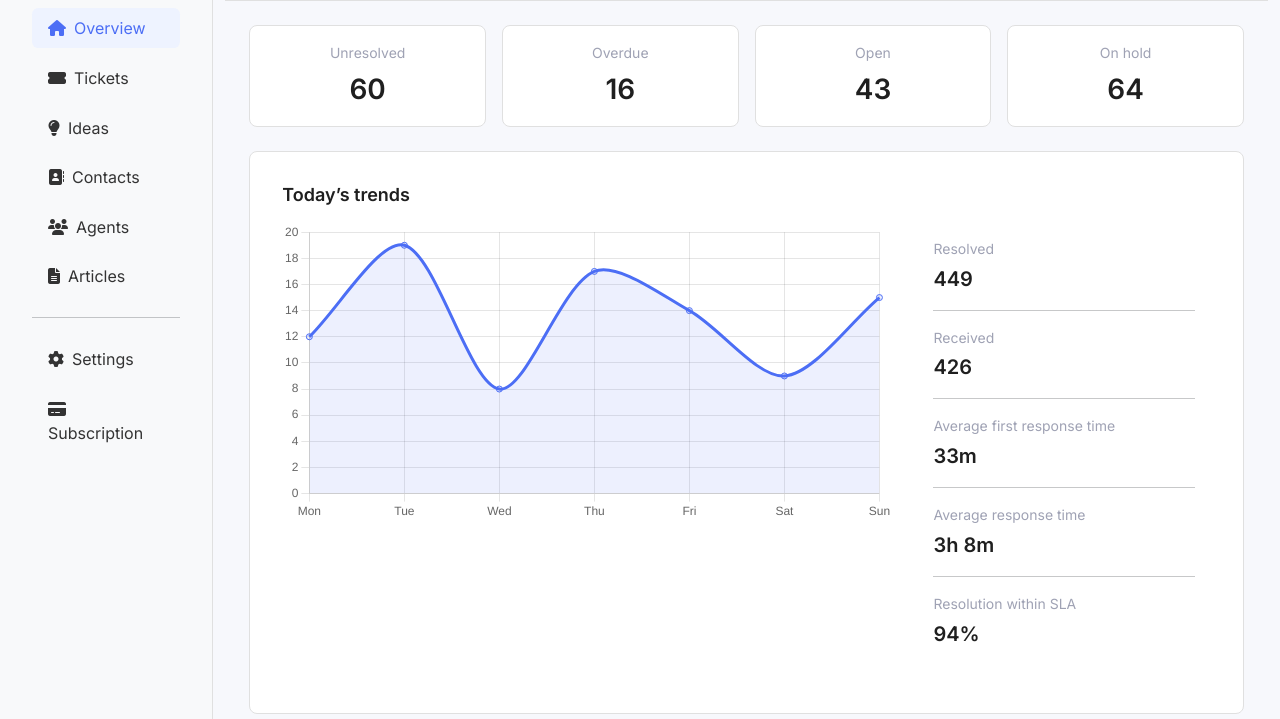
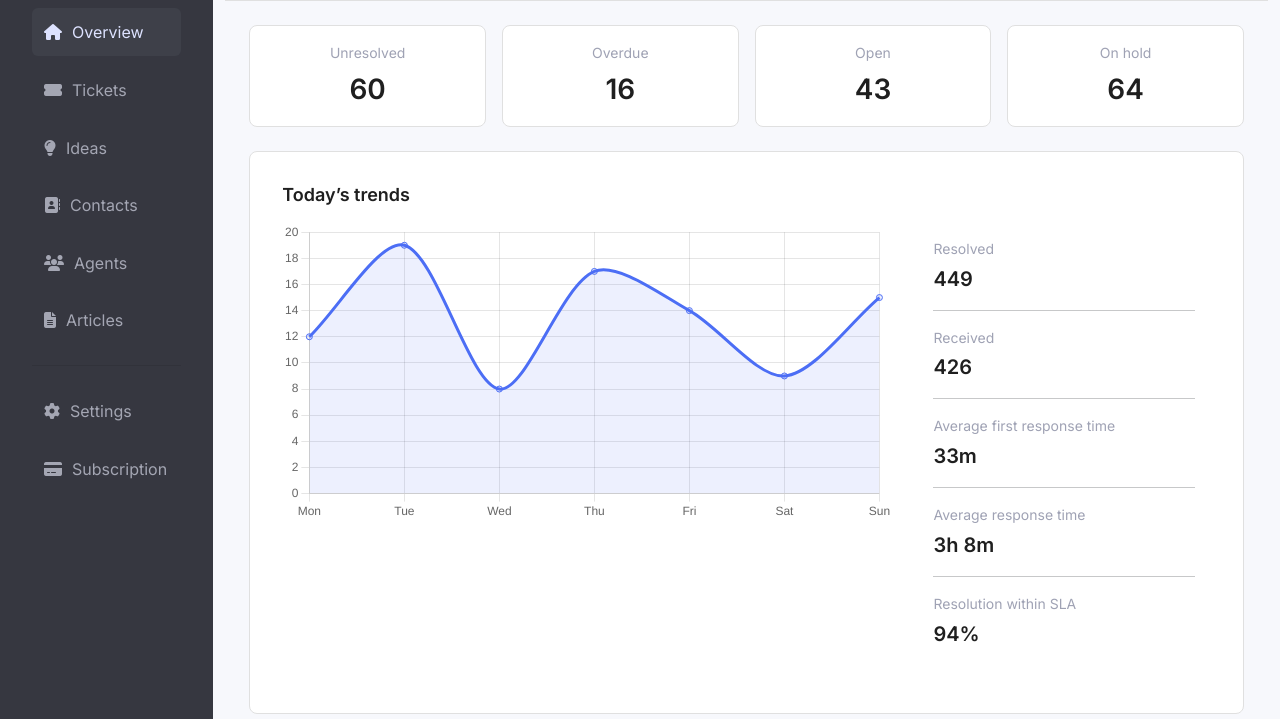
Before and after one commit to mudlbum/bootstrap, a website: page public/index.html in a window 1280 px wide. Shown: the part 94-813 px from the top of the page. Drawn offline with nearby package versions, Linux system fonts and the light colour scheme.

Commit message:
2nd update

```diff
--- a/public/index.html
+++ b/public/index.html
@@ -28,50 +28,50 @@
     <!-- Container for full-width layout -->
     <div class="container-fluid">
       <div class="row">
-        <!-- Sidebar -->
-        <nav class="col-12 col-md-3 col-lg-2 bg-light sidebar">
+        <!-- Sidebar Section -->
+        <nav class="col-12 col-md-3 col-lg-2 sidebar">
           <h4 class="px-3 mb-4">Dashboard Kit</h4>
           <ul class="nav flex-column px-3">
             <li class="nav-item">
-              <a class="nav-link active" href="#"
-                ><i class="fas fa-home me-2"></i>Overview</a
-              >
+              <a class="nav-link active" href="#">
+                <i class="fas fa-home"></i> Overview
+              </a>
             </li>
             <li class="nav-item">
-              <a class="nav-link" href="#"
-                ><i class="fas fa-ticket-alt me-2"></i>Tickets</a
-              >
+              <a class="nav-link" href="#">
+                <i class="fas fa-ticket-alt"></i> Tickets
+              </a>
             </li>
             <li class="nav-item">
-              <a class="nav-link" href="#"
-                ><i class="fas fa-lightbulb me-2"></i>Ideas</a
-              >
+              <a class="nav-link" href="#">
+                <i class="fas fa-lightbulb"></i> Ideas
+              </a>
             </li>
             <li class="nav-item">
-              <a class="nav-link" href="#"
-                ><i class="fas fa-address-book me-2"></i>Contacts</a
-              >
+              <a class="nav-link" href="#">
+                <i class="fas fa-address-book"></i> Contacts
+              </a>
             </li>
             <li class="nav-item">
-              <a class="nav-link" href="#"
-                ><i class="fas fa-users me-2"></i>Agents</a
-              >
+              <a class="nav-link" href="#">
+                <i class="fas fa-users"></i> Agents
+              </a>
             </li>
             <li class="nav-item">
-              <a class="nav-link" href="#"
-                ><i class="fas fa-file-alt me-2"></i>Articles</a
-              >
+              <a class="nav-link" href="#">
+                <i class="fas fa-file-alt"></i> Articles
+              </a>
             </li>
             <hr />
             <li class="nav-item">
-              <a class="nav-link" href="#"
-                ><i class="fas fa-cog me-2"></i>Settings</a
-              >
+              <a class="nav-link" href="#">
+                <i class="fas fa-cog"></i> Settings
+              </a>
             </li>
             <li class="nav-item">
-              <a class="nav-link" href="#"
-                ><i class="fas fa-credit-card me-2"></i>Subscription</a
-              >
+              <a class="nav-link" href="#">
+                <i class="fas fa-credit-card"></i> Subscription
+              </a>
             </li>
           </ul>
         </nav>
@@ -79,7 +79,9 @@
         <!-- Main Content -->
         <main class="col-12 col-md-9 col-lg-10 py-4">
           <!-- Top Nav / Header -->
-          <div class="top-nav d-flex justify-content-between align-items-center">
+          <div
+            class="top-nav d-flex justify-content-between align-items-center"
+          >
             <h2 class="m-0">Overview</h2>
             <div class="user-info">
               <div class="user-avatar"></div>
@@ -141,7 +143,9 @@
                       </div>
                       <hr />
                       <div class="data-item">
-                        <span class="data-label">Average first response time</span>
+                        <span class="data-label"
+                          >Average first response time</span
+                        >
                         <span class="data-value">33m</span>
                       </div>
                       <hr />
@@ -191,21 +195,34 @@
                     <h5 class="card-title">Tasks</h5>
                     <div class="task-item">
                       <span>Finish ticket update</span>
-                      <span><span class="badge-status bg-warning text-dark">In progress</span></span>
+                      <span
+                        ><span class="badge-status bg-warning text-dark"
+                          >In progress</span
+                        ></span
+                      >
                     </div>
                     <div class="task-item">
                       <span>Create new ticket example</span>
-                      <span><span class="badge-status bg-secondary text-white">New</span></span>
+                      <span
+                        ><span class="badge-status bg-secondary text-white"
+                          >New</span
+                        ></span
+                      >
                     </div>
                     <div class="task-item">
                       <span>Update ticket report</span>
-                      <span><span class="badge-status bg-success text-white">Done</span></span>
+                      <span
+                        ><span class="badge-status bg-success text-white"
+                          >Done</span
+                        ></span
+                      >
                     </div>
                   </div>
                 </div>
               </div>
             </div>
-          </div> <!-- End p-4 -->
+          </div>
+          <!-- End p-4 -->
         </main>
       </div>
     </div>
@@ -220,32 +237,32 @@
 
     <!-- Chart Initialization -->
     <script>
-      const ctx = document.getElementById('trendChart').getContext('2d');
+      const ctx = document.getElementById("trendChart").getContext("2d");
       const trendChart = new Chart(ctx, {
-        type: 'line',
+        type: "line",
         data: {
-          labels: ['Mon', 'Tue', 'Wed', 'Thu', 'Fri', 'Sat', 'Sun'],
+          labels: ["Mon", "Tue", "Wed", "Thu", "Fri", "Sat", "Sun"],
           datasets: [
             {
-              label: 'Resolved Tickets',
+              label: "Resolved Tickets",
               data: [12, 19, 8, 17, 14, 9, 15],
               fill: true,
-              backgroundColor: 'rgba(76, 110, 245, 0.1)',
-              borderColor: 'rgba(76, 110, 245, 1)',
-              tension: 0.3
-            }
-          ]
+              backgroundColor: "rgba(76, 110, 245, 0.1)",
+              borderColor: "rgba(76, 110, 245, 1)",
+              tension: 0.3,
+            },
+          ],
         },
         options: {
           responsive: true,
           maintainAspectRatio: false,
           scales: {
-            y: { beginAtZero: true }
+            y: { beginAtZero: true },
           },
           plugins: {
-            legend: { display: false }
-          }
-        }
+            legend: { display: false },
+          },
+        },
       });
     </script>
   </body>
--- a/src/scss/style.scss
+++ b/src/scss/style.scss
@@ -30,28 +30,46 @@ body {
 }
 
 // Sidebar
+// Sidebar colors (adjusted for correct match)
+$sidebar-bg: #363740; // Dark gray background
+$sidebar-text: #a4a6b3; // Light gray text
+$sidebar-active-bg: #3e4049; // Slightly lighter dark for active state
+$sidebar-active-text: #dde2ff; // Light blue/white active text
+
 .sidebar {
   min-height: 100vh;
-  background-color: #fff;
-  border-right: 1px solid #e0e0e0;
+  background-color: $sidebar-bg;
   padding: 1rem;
   h4 {
     font-weight: 600;
+    color: #ffffff; // Title color
   }
   .nav-link {
-    color: #333;
+    color: $sidebar-text;
     margin: 0.3rem 0;
+    display: flex;
+    align-items: center;
+    padding: 0.75rem;
+    border-radius: 6px;
+    transition: background 0.3s, color 0.3s;
+
     i {
       font-size: 1rem;
+      margin-right: 10px;
+      color: $sidebar-text;
     }
+
     &:hover,
     &.active {
-      color: #4c6ef5;
-      background-color: #eef3ff;
-      border-radius: 0.4rem;
+      background-color: $sidebar-active-bg;
+      color: $sidebar-active-text;
+      i {
+        color: $sidebar-active-text;
+      }
     }
   }
 }
+
 
 // Top nav / header
 .top-nav {
```
Also changed, not shown: public/assets/css/style.css, 1 other file.
